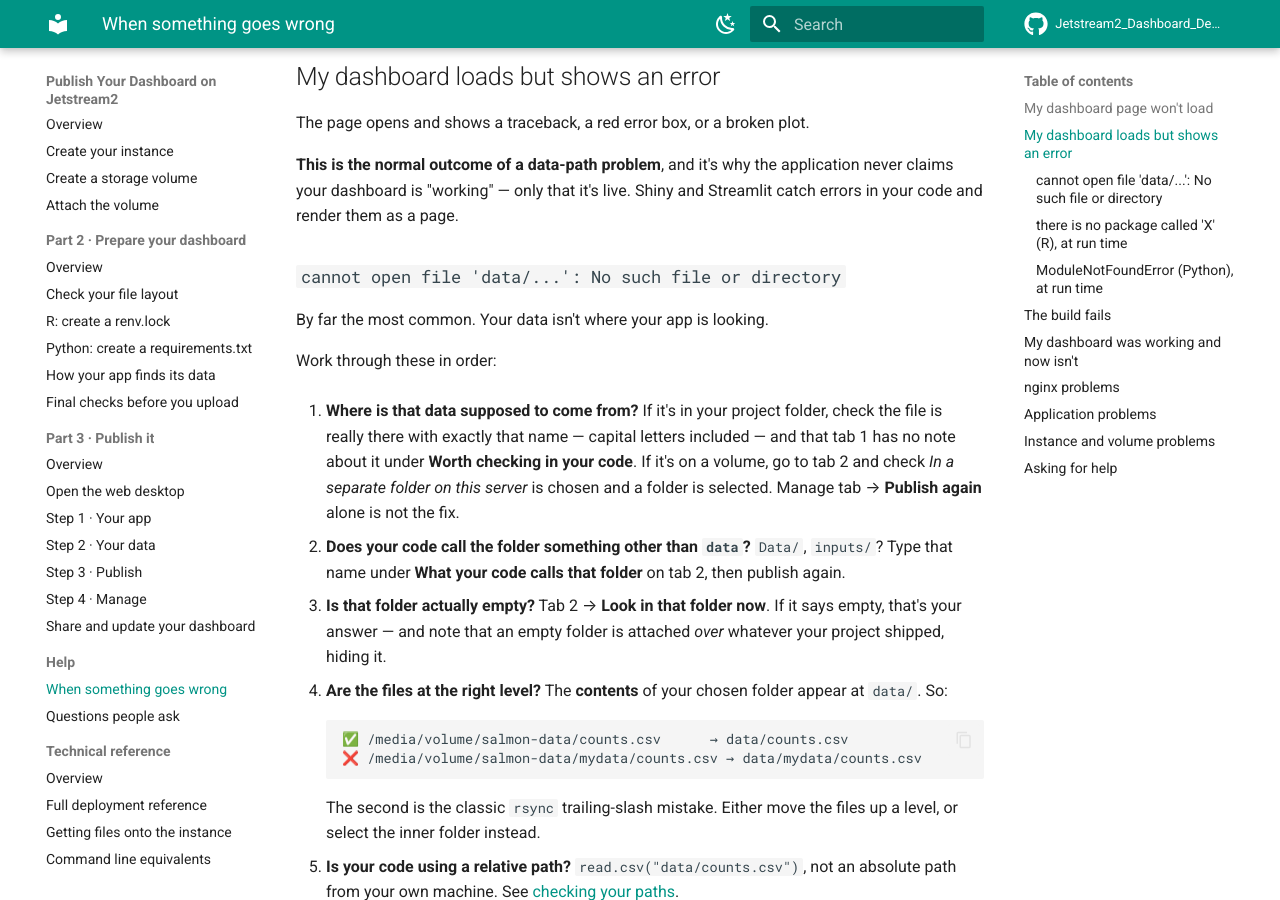
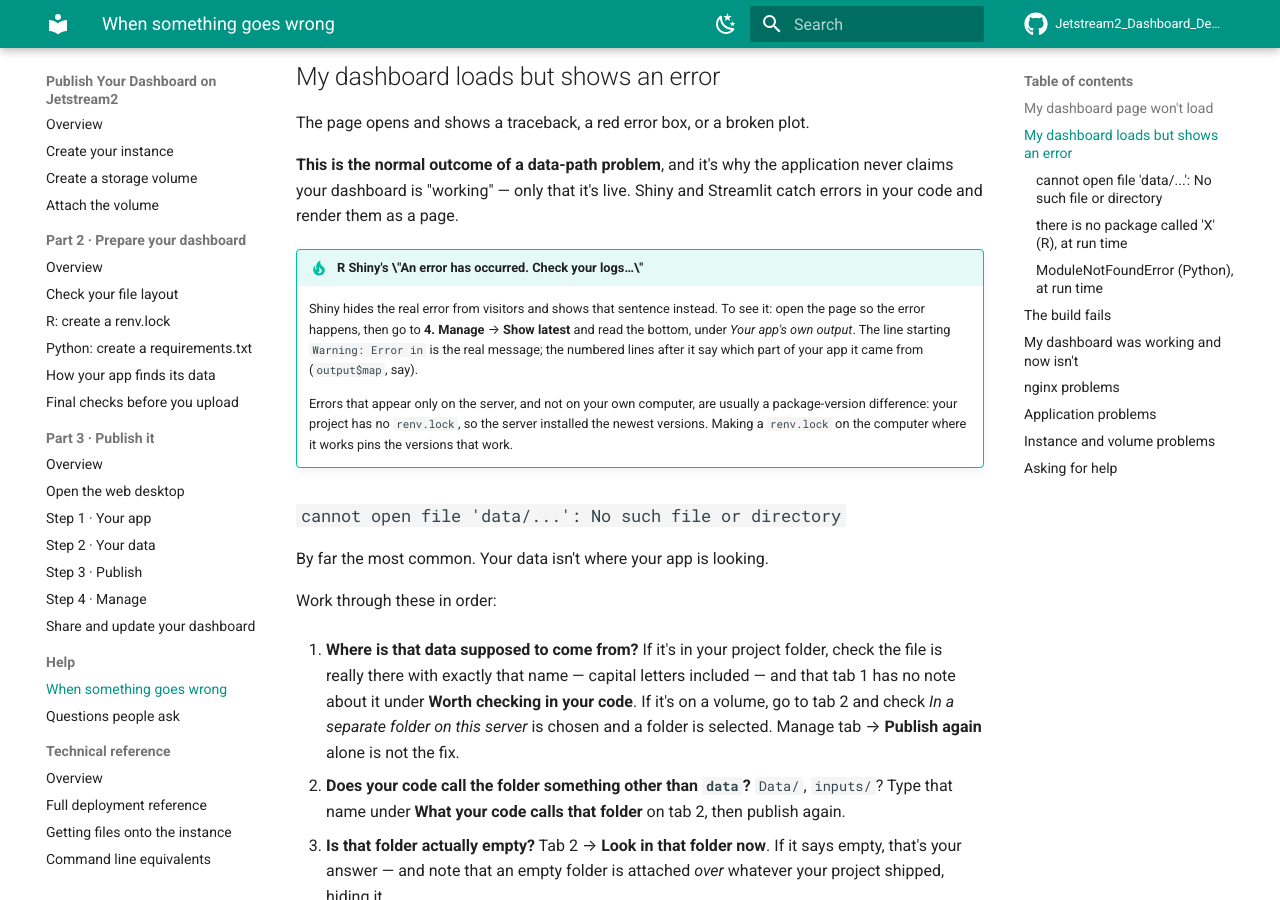
Before and after one commit to stephenconklin/Jetstream2_Dashboard_Deploy, an MkDocs documentation site: the page built from docs/user-guide/help/troubleshooting.md, in a window 1280 px wide and 900 px high, scrolled down 959 px. Built offline with MkDocs 1.6.1 and Material for MkDocs 9.7.7, drawn with Linux system fonts in a browser that asks for light colours; comment, search, counter and statistics services are not loaded.

Commit message:
Show R Shiny's own errors in the app's log view
A Shiny app that errors shows visitors only "An error has occurred. Check
your logs or contact the app author", and the logs the Manage tab showed
couldn't say why: `docker logs` for an R Shiny container is Shiny Server's
own output, while the app's output goes to one file per session inside the
container. A real researcher dashboard with a broken map had zero mentions
of its error in the Manage tab's log.

manage.sh logs now appends the newest session's log for R Shiny containers
(detected by the log folder, so pre-label containers are covered), last,
where people read. The Manage tab's Show latest and the help report both
use it. The guide explains where to look for the real error behind Shiny's
generic message.

```diff
--- a/docs/user-guide/help/troubleshooting.md
+++ b/docs/user-guide/help/troubleshooting.md
@@ -80,6 +80,19 @@
 **This is the normal outcome of a data-path problem**, and it's why the
 application never claims your dashboard is "working" — only that it's live.
 Shiny and Streamlit catch errors in your code and render them as a page.
+
+!!! tip "R Shiny's \"An error has occurred. Check your logs…\""
+
+    Shiny hides the real error from visitors and shows that sentence instead.
+    To see it: open the page so the error happens, then go to **4. Manage** →
+    **Show latest** and read the bottom, under *Your app's own output*. The
+    line starting `Warning: Error in` is the real message; the numbered lines
+    after it say which part of your app it came from (`output$map`, say).
+
+    Errors that appear only on the server, and not on your own computer, are
+    usually a package-version difference: your project has no `renv.lock`,
+    so the server installed the newest versions. Making a `renv.lock` on the
+    computer where it works pins the versions that work.
 
 ### `cannot open file 'data/...': No such file or directory`
 
```
Also changed, not shown: CLAUDE.md (+1 -0 lines), docs/user-guide/part3-deploy/step4-manage.md (+7 -0 lines), 1 other file.
